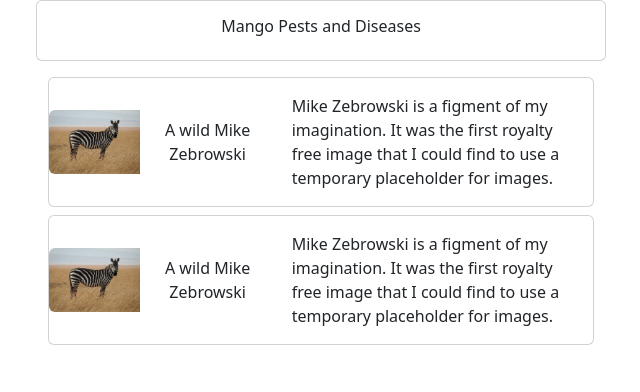
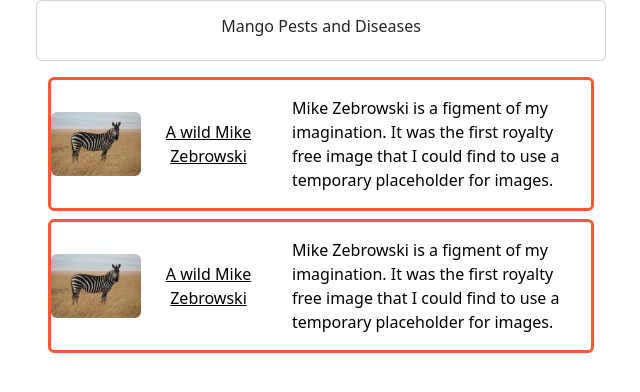
Before and after one commit to HoustonMichaelVaughn/HIT237, a Django app: page /pestlist/ in a window 1280 px wide. Shown: the part 56-448 px from the top of the page, without its empty margins (319-959 px from the left). Run offline with Django 5.2, Linux system fonts and the light colour scheme; some libraries are stand-ins or nearby versions.

Commit message:
Implemented css for border colour of cards and fade in fade out of text for cards.
Added regex for pests_about

Pests_about link is active and will go to whatever title is passed to it.

```diff
--- a/mango_pests/static/css/style.css
+++ b/mango_pests/static/css/style.css
@@ -0,0 +1,21 @@
+/*
+    Used for the project_list transistions
+    Sources:
+    https://www.w3schools.com/css/css_pseudo_classes.asp
+*/
+.card:hover .fade-text {
+    color: #ffa000;
+    transition: color 0.5s ease-in-out;
+}
+
+.card .fade-text {
+    color: #000000;
+    transition: color 0.5s ease-in-out;
+}
+
+/*
+    Used for the border colouring in project_list.html
+*/
+.custom-mangoborder {
+    --bs-card-border-color: #ff5733 !important;
+}
--- a/mango_pests/templates/mango_pests/project_detail.html
+++ b/mango_pests/templates/mango_pests/project_detail.html
@@ -0,0 +1 @@
+{%extends "mango_pests/base.html"%}
--- a/mango_pests/templates/mango_pests/project_list.html
+++ b/mango_pests/templates/mango_pests/project_list.html
@@ -4,6 +4,8 @@
 {%comment%}
     Everytime I write a <div> a part of my soul dies.
 
+    Sources:
+    https://getbootstrap.com/docs/5.2/components/card/
     TO:DO make images more responsive depending on end user agent. It's not too bad at the moment.
 {%endcomment%}
 
@@ -22,19 +24,19 @@
     <div class="row justify-content-center">
         <div class="col-md-6">
             {% for card in pestcards %}
-            <div class="card mb-2">
+            <div class="card mb-2 custom-mangoborder border-3">
                 <div class="row g-0 align-items-center">
                     <div class="col-md-2">
-                        <img class="img-fluid rounded-start" src="{% static 'images/pests/temporary-zebro.avif' %}" alt="Card image cap">
+                        <img class="img-fluid rounded" src="{% static 'images/pests/temporary-zebro.avif' %}" alt="Card image cap">
                     </div>
                     <div class="col-md-3 align-items-center justify-content-center">
                         <div class="card-body text-center">
-                            <p class="card-title mb-0">{{ card.title }}</p>
+                            <a class="card-title mb-0 fade-text" href="{{ card.title }}">{{ card.title }}</a>
                         </div>
                     </div>
                     <div class="col-md-7">
                         <div class="card-body">
-                            <p class="card-text">{{ card.text }}</p>
+                            <p class="card-text fade-text">{{ card.text }}</p>
                         </div>
                     </div>
                 </div>
--- a/mango_pests/views.py
+++ b/mango_pests/views.py
@@ -13,6 +13,10 @@ def pestlist(request):
         "title":"A wild Mike Zebrowski"})
     return(render(request, 'mango_pests\project_list.html', {"pestcards":pestcards}))
 
+def pestlist_about(request):
+
+    return(render(request, 'mango_pests\project_detail.html'))
+
 def about(request):
     aboutcards = [
         {"membername":"Houston Vaughn",
--- a/mango_pests_project/urls.py
+++ b/mango_pests_project/urls.py
@@ -25,4 +25,5 @@ urlpatterns = [
     re_path(r'^$', views.home, name="home"),
     path('about/', views.about, name="about"),
     path('pestlist/', views.pestlist, name="pestlist"),
+    re_path(r'^pestlist/[^/]+/?$', views.pestlist_about)
 ]
```
